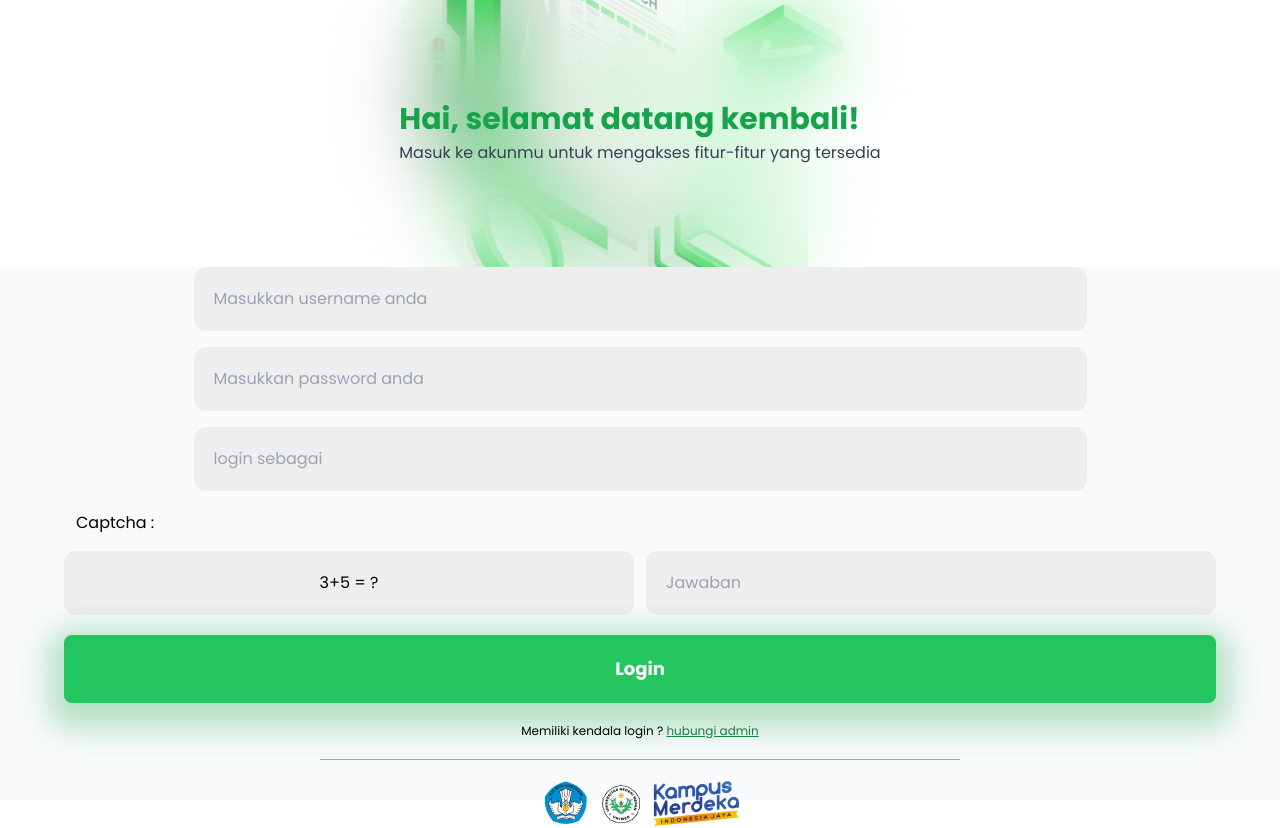
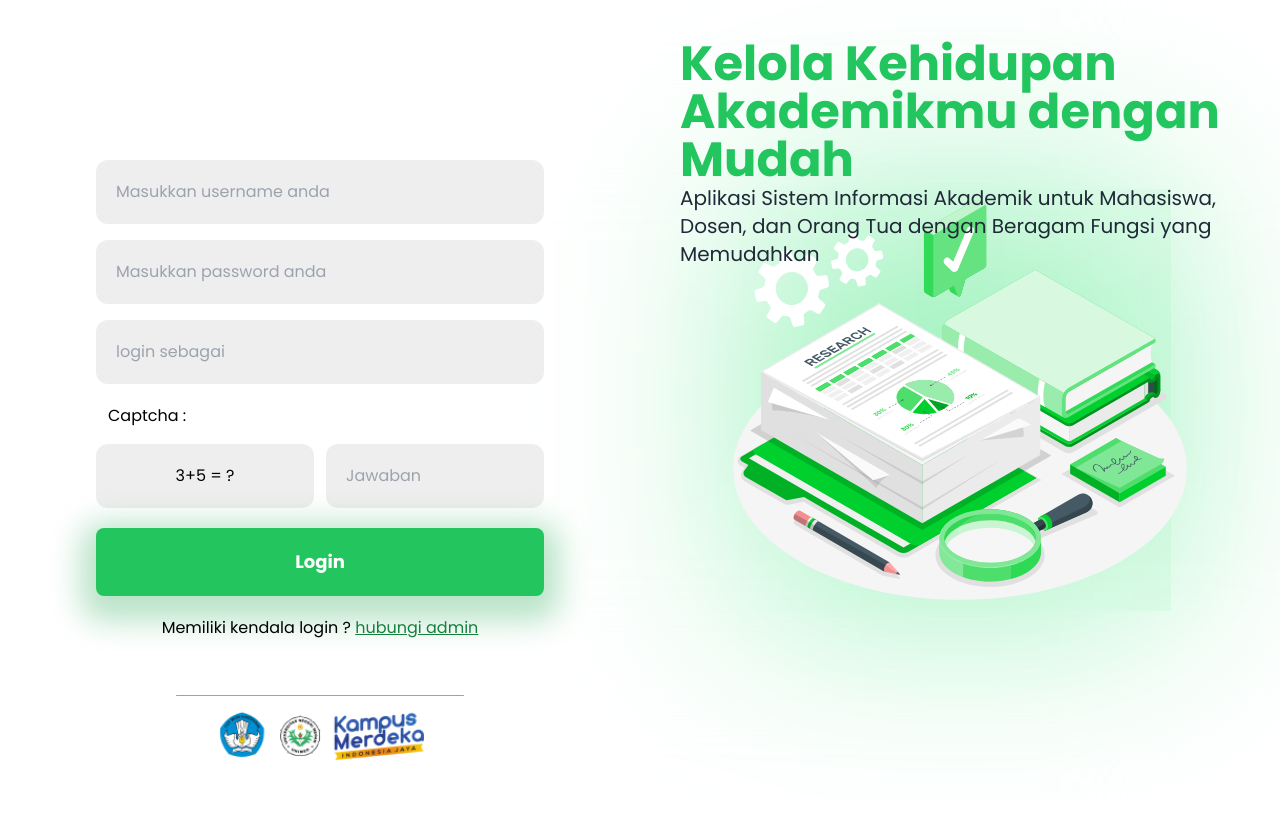
Before and after one commit to fhrrrzy/Akad-Login, a website: page index.html in a window 1280 px wide. After the commit the page ends 800 px from the top, so only its background shows below. Drawn offline with Linux system fonts and the light colour scheme.

Commit message:
medium and large

```diff
--- a/index.html
+++ b/index.html
@@ -8,8 +8,8 @@
     <title>AKAD | Login</title>
 </head>
 <body>
-    <div class="flex flex-col w-screen h-screen">
-        <div class="basis-2/6 w-full relative overflow-hidden">
+    <div class="flex flex-col md:flex-row w-screen h-screen">
+        <div class="basis-2/6 w-full relative overflow-hidden md:hidden">
             <div class="absolute inset-0 flex justify-center items-center">
                 <img src="dist/images/book.svg" alt="" class="animate-spin-slow">
             </div>
@@ -21,18 +21,20 @@
                 </div>
             </div>
         </div>
-        <div class="basis-4/6 w-full bg-slate-50 relative">
-            <form action="" class="absolute inset-0 flex justify-center items-center w-full flex-wrap gap-2">
+        <div class="hidden md:block w-96 h-96 bg-green-300/75 absolute top-1/2 left-3/4 -translate-x-1/2 -translate-y-1/2 scale-110"></div>
+        <div class="hidden md:block w-full h-full absolute top-1/2 left-1/2 -translate-x-1/2 -translate-y-1/2 backdrop-blur-[100px]"></div>
+        <div class="basis-4/6 md:basis-1/2 w-full bg-slate-50 md:bg-transparent relative">
+            <form action="" class="absolute inset-0 flex justify-center items-center w-full lg:max-w-xl flex-wrap gap-2 mx-auto">
                 <div class="flex flex-wrap gap-5 justify-center">
                     <div class="flex flex-wrap gap-2 sm:gap-4 justify-center px-16">
                         <div class="form-group w-full">
-                            <input type="text" class="w-full p-3.5 sm:p-5 bg-[#EEEEEE] rounded-xl focus:outline-2 focus:outline-green-400 focus:bg-white duration-200" placeholder="Masukkan username anda">
+                            <input type="text" class="w-full p-3.5 sm:p-5 bg-[#EEEEEE] rounded-xl focus:outline-2 focus:outline-green-700 focus:bg-white duration-200" placeholder="Masukkan username anda">
                         </div>
                         <div class="form-group w-full">
-                            <input type="text" class="w-full p-3.5 sm:p-5 bg-[#EEEEEE] rounded-xl focus:outline-2 focus:outline-green-400 focus:bg-white duration-200" placeholder="Masukkan password anda">
+                            <input type="text" class="w-full p-3.5 sm:p-5 bg-[#EEEEEE] rounded-xl focus:outline-2 focus:outline-green-700 focus:bg-white duration-200" placeholder="Masukkan password anda">
                         </div>
                         <div class="form-group w-full">
-                            <select type="text" class="w-full p-3.5 sm:p-5 bg-[#EEEEEE] rounded-xl focus:outline-2 focus:outline-green-400 focus:bg-white duration-200 appearance-none text-gray-400 focus:text-black aria-selected:text-black">
+                            <select type="text" class="w-full p-3.5 sm:p-5 bg-[#EEEEEE] rounded-xl focus:outline-2 focus:outline-green-700 focus:bg-white duration-200 appearance-none text-gray-400 focus:text-black aria-selected:text-black">
                                 <option value="" class="" disabled selected>login sebagai</option>
                                 <option value="" class="px-5 py-3">mahasiswa</option>
                                 <option value="" class="px-5 py-3">mahasiswa</option>
@@ -49,7 +51,7 @@
                                 <div type="text" class="w-full p-3.5 sm:p-5 bg-[#EEEEEE] rounded-xl focus:outline-2 text-center focus:outline-green-400 focus:bg-white duration-200"> 3+5 = ?</div>
                             </div>
                             <div class="form-group basis-1/2">
-                                <input type="text" class="w-full p-3.5 sm:p-5 bg-[#EEEEEE] rounded-xl focus:outline-2 focus:outline-green-400 focus:bg-white duration-200" placeholder="Jawaban">
+                                <input type="text" class="w-full p-3.5 sm:p-5 bg-[#EEEEEE] rounded-xl focus:outline-2 focus:outline-green-700 focus:bg-white duration-200" placeholder="Jawaban">
                             </div>
                         </div>
                     </div>
@@ -57,23 +59,34 @@
                         <button class="p-3.5 md:p-5 text-center bg-green-500 w-full rounded-lg text-white font-bold text-lg shadow-[0_10px_30px_15px_rgba(22,163,74,0.3)] duration-200 hover:bg-green-600 hover:text-gray-200">Login</button>
                     </div>
                     <div class="flex justify-center w-full">
-                        <p class="text-xs">Memiliki kendala login ? <button class="text-green-700 underline" id="open-help-desk" type="button">hubungi admin</button></p>
+                        <p class="text-xs md:text-base">Memiliki kendala login ? <button class="text-green-700 underline" id="open-help-desk" type="button">hubungi admin</button></p>
                     </div>
+                    <div class="w-full flex flex-wrap justify-center gap-4 md:absolute md:bottom-10 md:left-0 md:right-0">
                         <div class="flex justify-center w-full">
                             <div class="h-[1px] rounded-full w-1/2 mx-auto bg-slate-400"></div>
                         </div>
-                    <div class="flex gap-3 justify-center items-center">
+                        <div class="flex gap-3 justify-center items-center md:scale-105">
                             <img src="dist/images/kemdikbud.png" alt="">
                             <img src="dist/images/unimed.png" alt="">
                             <img src="dist/images/kampus-merdeka.png" alt="">
                         </div>
                     </div>
+                </div>
             </form>
+        </div>
+        <div class="hidden md:block md:basis-1/2 relative">
+            <div class="p-10">
+                <img src="dist/images/book.svg" alt="" class="absolute top-1/2 left-1/2 -translate-x-1/2 -translate-y-1/2 scale-90 lg:top-[50%] z-0">
+                <div class="md:max-w-lg xl:max-w-xl z-0 absolute">
+                    <h1 class="text-green-500 font-bold lg:text-5xl">Kelola Kehidupan Akademikmu dengan Mudah</h1>
+                    <p class="text-gray-800 lg:text-xl">Aplikasi Sistem Informasi Akademik untuk Mahasiswa, Dosen, dan Orang Tua dengan Beragam Fungsi yang Memudahkan</p>
+                </div>
+            </div>
         </div>
     </div>
 
-    <div id="modal-help" class="hidden fixed p-5 w-screen h-screen backdrop-blur-sm backdrop-brightness-50 top-0 left-0 flex items-center justify-center">
-        <div class="bg-white rounded-2xl p-5 relative">
+    <div id="modal-help" class="hidden fixed p-5 w-screen h-screen backdrop-blur-sm backdrop-brightness-50 top-0 left-0 items-center justify-center">
+        <div class="bg-white rounded-2xl p-5 relative max-w-sm">
             <div class="absolute right-4 top-4 rounded-full p-2 duration-200 group hover:bg-green-500" id="dismiss-modal-button">
                 <svg xmlns="http://www.w3.org/2000/svg" fill="none" viewBox="0 0 24 24" stroke-width="1.5" stroke="currentColor" class="w-6 h-6 group-hover:stroke-white duration-200">
                     <path stroke-linecap="round" stroke-linejoin="round" d="M6 18L18 6M6 6l12 12" />
```
Also changed, not shown: dist/css/app.css. Lines whose indentation alone changed are shown as unchanged.
